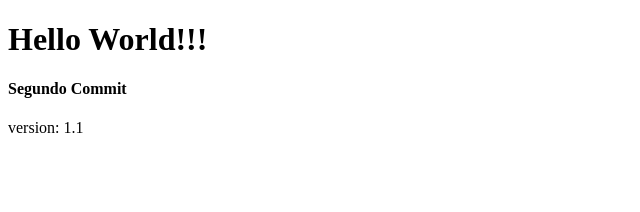
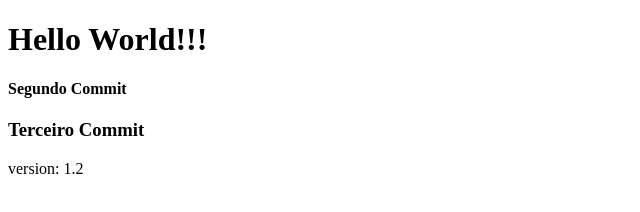
Before and after one commit to MattheusVicente/top_inf, a plain HTML site: page index.html in a window 1280 px wide. Shown: the whole page, without its empty margins (0-640 px from the left). Drawn offline with Linux system fonts and the light colour scheme.

Commit message:
Update index.html

```diff
--- a/index.html
+++ b/index.html
@@ -7,7 +7,8 @@
   <div>
     <h1>Hello World!!!</h1>
     <h4>Segundo Commit</h4>
+    <h3>Terceiro Commit</h3>
   </div>
-  <p>version: 1.1</p>
+  <p>version: 1.2</p>
 </body>
 </html>
```
